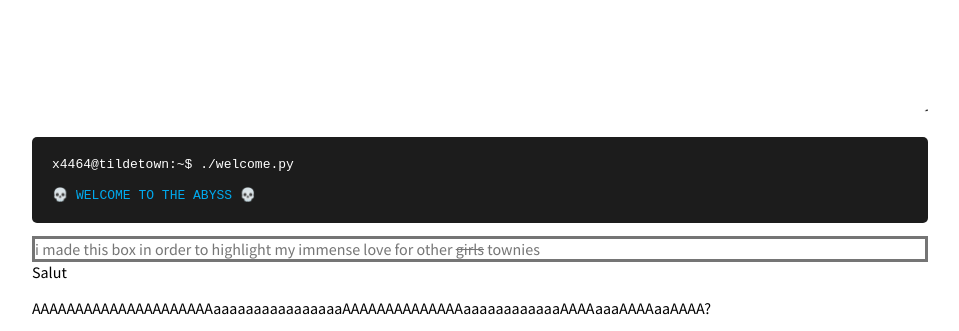
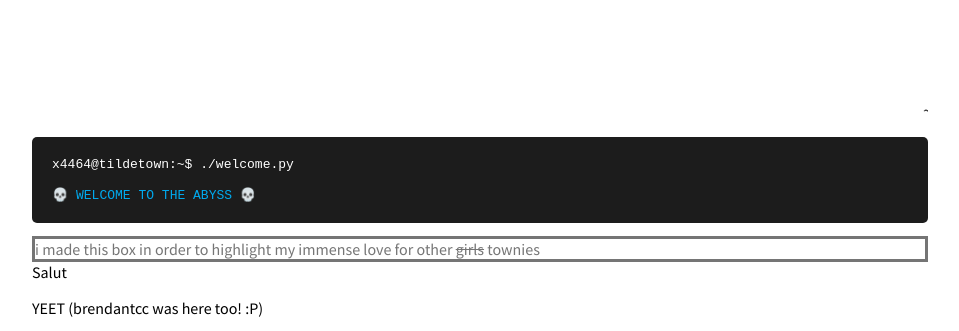
Before and after one commit to pnappa/graffiti-backup, a plain HTML site: page index.html in a window 1280 px wide. Shown: the top 331 px of the page, without its empty margins (160-1119 px from the left). Drawn offline with Linux system fonts and the light colour scheme.

Commit message:
1538882728.642674962

```diff
--- a/index.html
+++ b/index.html
@@ -123,7 +123,7 @@ margin: 100px 15%
       i made this box in order to highlight my immense love for other <del>girls</del> townies
     </div>
     Salut<br>
-    <p>AAAAAAAAAAAAAAAAAAAAAaaaaaaaaaaaaaaaaAAAAAAAAAAAAAAaaaaaaaaaaaaAAAAaaaAAAAaaAAAA?</p>
+    <p>YEET (brendantcc was here too! :P)</p>
     <audio controls>
       <source src="/~fantoro/memes/sANS.mp3" type="audio/mpeg" />
       Your browser isn't epic enough.
```
